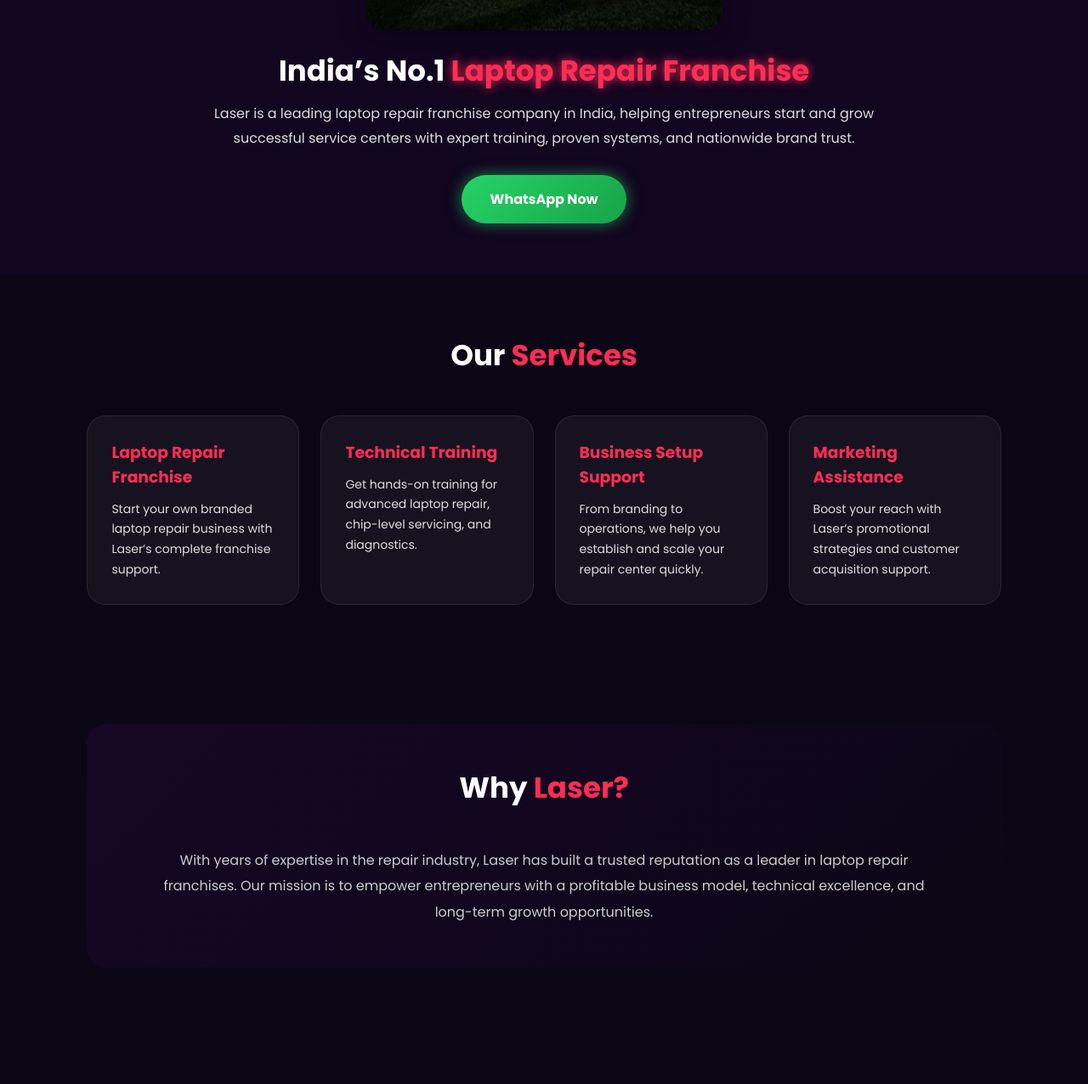
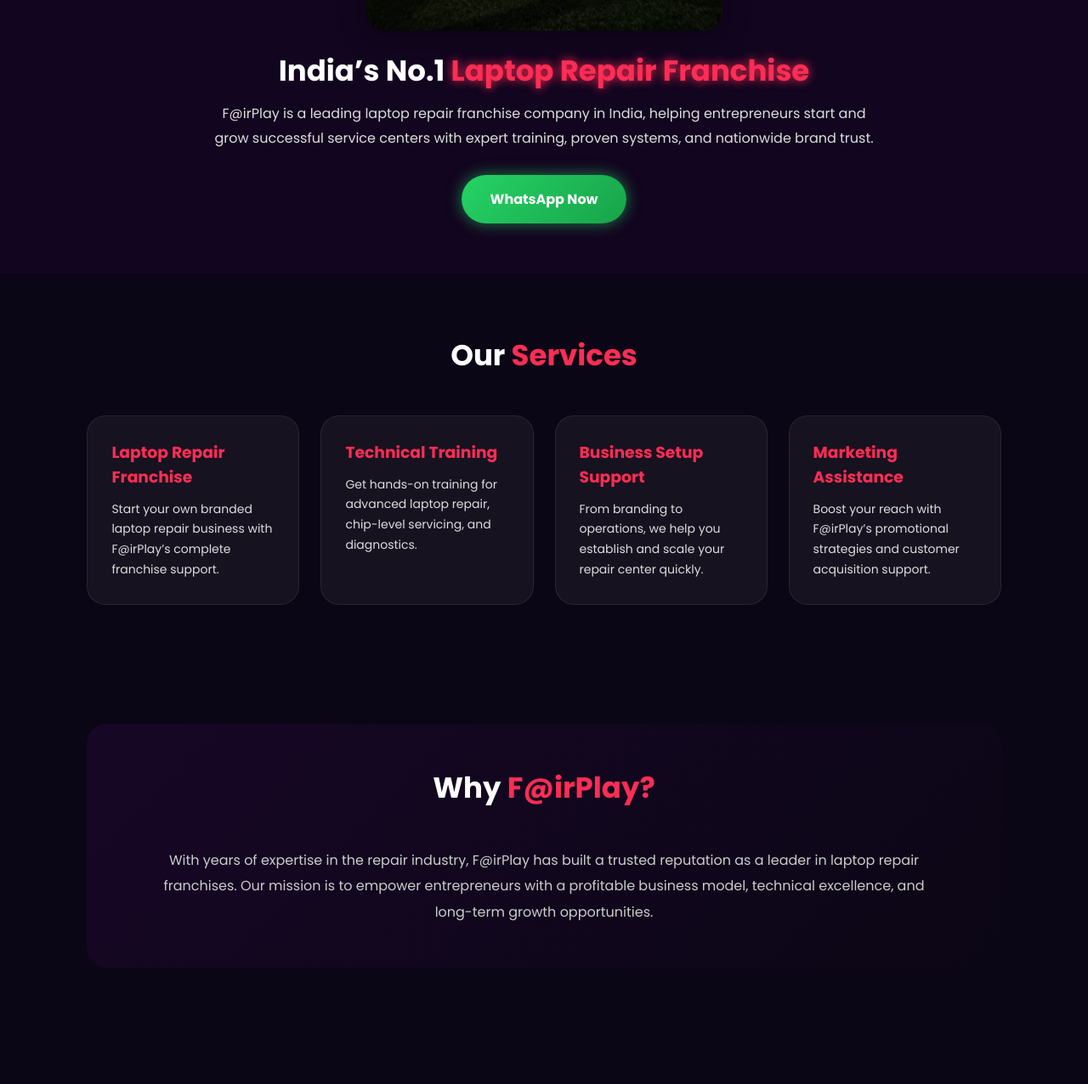
Before and after one commit to piyushjsk1-collab/260426_reddyanna, a plain HTML site: page index.html in a window 1280 px wide. Shown: the part 920-2196 px from the top of the page at 85% size. Drawn offline with Linux system fonts and the light colour scheme.

Commit message:
Update index.html

```diff
--- a/index.html
+++ b/index.html
@@ -4,7 +4,7 @@
 <head>
   <meta charset="UTF-8">
   <meta name="viewport" content="width=device-width, initial-scale=1.0">
-  <title>Laser Franchise</title>
+  <title>F@irPlay Franchise</title>
 
   <link href="https://fonts.googleapis.com/css2?family=Poppins:wght@300;400;500;600;700&display=swap" rel="stylesheet">
 
@@ -269,7 +269,7 @@
 
     <h1>India’s No.1 <span>Laptop Repair Franchise</span> </h1>
     <p>
-      Laser is a leading laptop repair franchise company in India, helping entrepreneurs
+      F@irPlay is a leading laptop repair franchise company in India, helping entrepreneurs
       start and grow successful service centers with expert training, proven systems,
       and nationwide brand trust.
     </p>
@@ -287,7 +287,7 @@
     <div class="cards">
       <div class="card">
         <h3>Laptop Repair Franchise</h3>
-        <p>Start your own branded laptop repair business with Laser’s complete franchise support.</p>
+        <p>Start your own branded laptop repair business with F@irPlay’s complete franchise support.</p>
       </div>
 
       <div class="card">
@@ -302,7 +302,7 @@
 
       <div class="card">
         <h3>Marketing Assistance</h3>
-        <p>Boost your reach with Laser’s promotional strategies and customer acquisition support.</p>
+        <p>Boost your reach with F@irPlay’s promotional strategies and customer acquisition support.</p>
       </div>
     </div>
   </section>
@@ -310,9 +310,9 @@
   <!-- About -->
   <section class="section">
     <div class="about">
-      <h2 class="section-title">Why <span>Laser?</span></h2>
+      <h2 class="section-title">Why <span>F@irPlay?</span></h2>
       <p>
-        With years of expertise in the repair industry, Laser has built a trusted reputation
+        With years of expertise in the repair industry, F@irPlay has built a trusted reputation
         as a leader in laptop repair franchises. Our mission is to empower entrepreneurs with
         a profitable business model, technical excellence, and long-term growth opportunities.
       </p>
@@ -360,10 +360,10 @@
 
   <!-- Footer -->
   <footer>
-    <h3>LASER Franchise</h3>
+    <h3>F@irPlay Franchise</h3>
     <p>Empowering Entrepreneurs in Laptop Repair Industry</p>
     <br>
-    <p>© 2026 Laser. All Rights Reserved.</p>
+    <p>© 2026 F@irPlay. All Rights Reserved.</p>
   </footer>
 
   <script>
```
